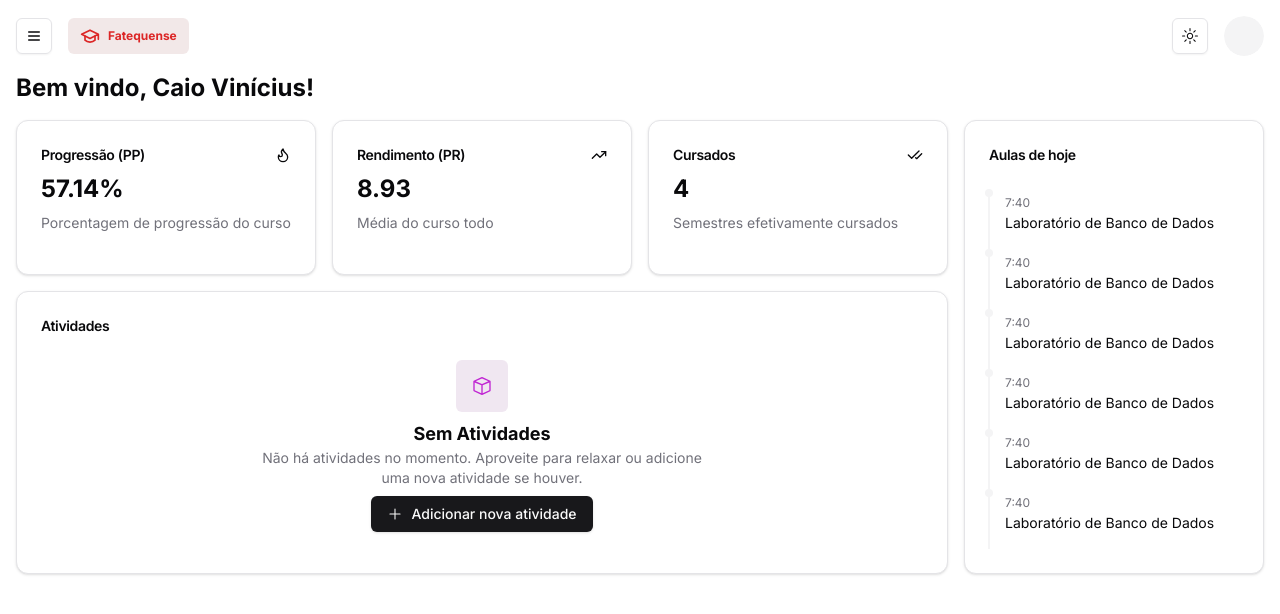
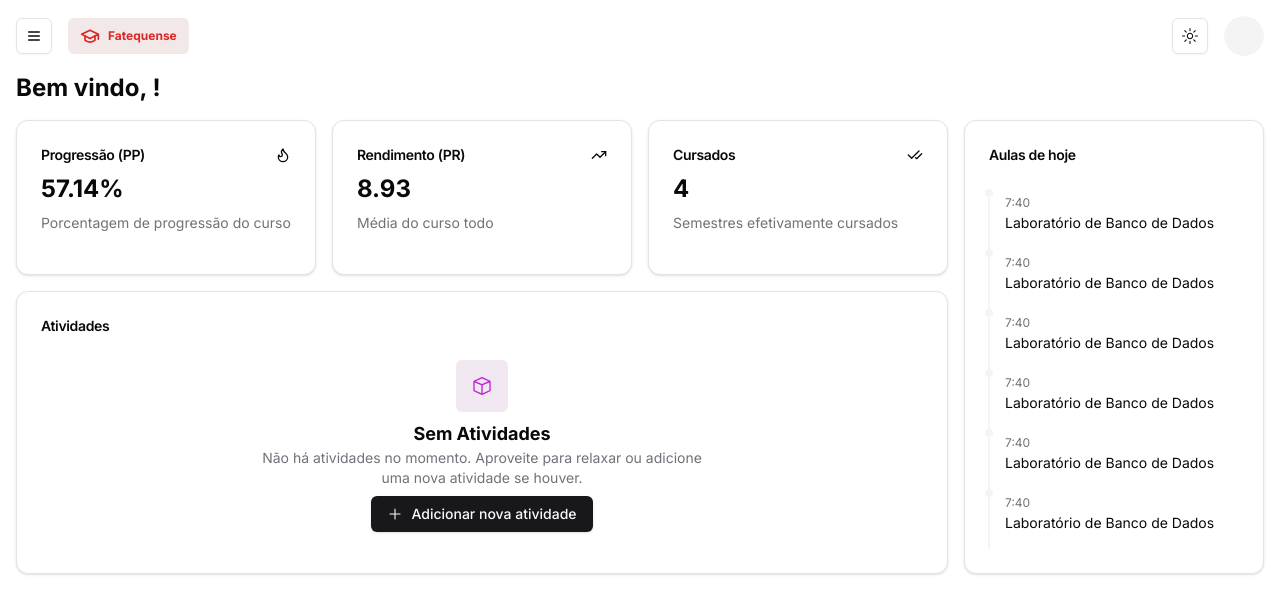
Before and after one commit to fatequense/website, a Next.js app: page /aluno in a window 1280 px wide. Shown: the top 614 px of the page. Built offline with nearby package versions, Linux system fonts and the light colour scheme; no server answers.

Commit message:
use logged user session to set welcome message

```diff
--- a/src/app/(student)/(routes)/aluno/page.tsx
+++ b/src/app/(student)/(routes)/aluno/page.tsx
@@ -1,5 +1,8 @@
+'use client'
+
 import { CubeIcon, PlusIcon } from '@radix-ui/react-icons'
 import { CheckCheck, Flame, TrendingUp } from 'lucide-react'
+import { useSession } from 'next-auth/react'
 
 import { Button } from '~/components/ui/button'
 import { Card, CardContent, CardHeader, CardTitle } from '~/components/ui/card'
@@ -14,9 +17,13 @@ const todayClasses = [
 ]
 
 export default function StudentHome() {
+  const { data } = useSession()
+
   return (
     <div className="h-full">
-      <h1 className="text-2xl font-bold">Bem vindo, Caio Vinícius!</h1>
+      <h1 className="text-2xl font-bold">
+        Bem vindo, {data?.user.name.split(' ', 2).join(' ')}!
+      </h1>
       <div className="grid grid-cols-4 grid-rows-[min-content_min-content_min-content] gap-4 pt-4">
         <Card>
           <CardHeader className="flex flex-row items-center justify-between space-y-0 pb-2">
```
